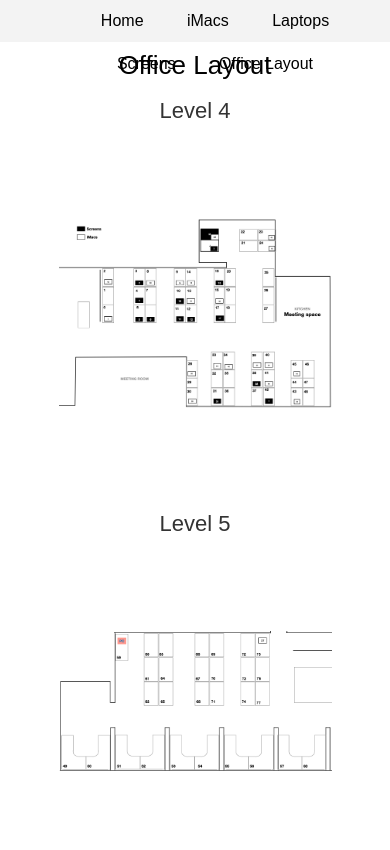
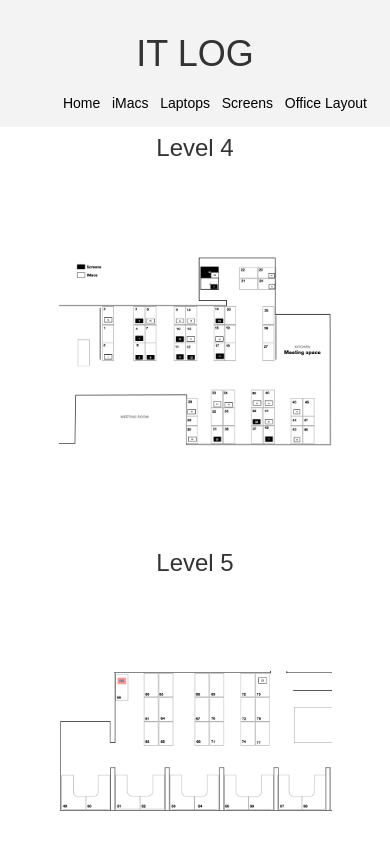
Before and after one commit to stephaniecrocker91/IT-log, a plain HTML site: page layout.html in a window 390 px wide. Drawn offline with nearby package versions, Linux system fonts and the light colour scheme; a web font is replaced by a local one.

Commit message:
Style nav bar for smaller displays, removing margin, remove h1 ttitles on each html page and increase top margin for main

```diff
--- a/assets/css/style.css
+++ b/assets/css/style.css
@@ -2,19 +2,15 @@
 @import url('https://fonts.googleapis.com/css2?family=Arsenal&display=swap');
 body {
     font-family: 'Arsenal', sans-serif;
-    font-size: 16px;
     margin:0;
     text-align: center;
 }
-h1{
-    margin-top: 6vh;
-    color:black;
-    font-size: 26px;
+h1 {
+    margin-top: 4vh;
 }
-h2 {
-    font-size: 22px;
+main{
+    margin-top: 16vh;
 }
-
 /* General styling rules*/
 .keyword {
     text-decoration: underline;
@@ -33,7 +29,6 @@ h2 {
 .buttons:hover {
     background-color: #f3f3f3;
     color: #372825;
-    font-size: 20px;
 }
 
 /* Selection buttons*/
@@ -45,7 +40,7 @@ h2 {
 nav {
     background-color:#f3f3f3;
     width:100vw;
-    height: 5vh;
+    height: 15vh;
     position:fixed;
     top:0;
 }
@@ -56,7 +51,7 @@ ul {
 li {
     display: inline-block;
     text-decoration: none;
-    margin: 1.2vh 5vw;
+    margin: 1.2vh 1vw;
 }
 li a {
     color: black;
@@ -64,7 +59,7 @@ li a {
 li a:hover {
     text-decoration: none;
     color: black;
-    font-size: 20px;
+    font-size: 2rem;
 }
 
 /*Logo*/
@@ -101,3 +96,11 @@ td {
     width:70vw;
     margin: 10vh 15vw;
  }
+
+ /*MEDIA QUERIES*/
+
+ @media screen and (max-width: 1200px) {
+    #logo {
+        width: 90vw;
+        margin-top: 35vh;
+  }
--- a/layout.html
+++ b/layout.html
@@ -14,6 +14,7 @@
 <body>
     <header>
         <nav>
+            <h1 id="itlog-header">IT LOG</h1>
             <ul>
                 <li><a href="index.html" aria-label="Jump to Home Page.">Home</a></li>
                 <li><a href="imacs.html" aria-label="Jump to iMacs archive.">iMacs</a></li>
@@ -24,11 +25,12 @@
         </nav>
     </header>
     <main>
-        <h1 id="title">Office Layout</h1>
-        <h2>Level 4</h2>
-        <img class="office-layout" src="./assets/images/office-layout-4.png" alt="Layout of Goddard LittleFair Office Floor 4">
-        <h2>Level 5</h2>
-        <img class="office-layout" src="./assets/images/office-layout-5.png" alt="Layout of Goddard LittleFair Office Floor 5">
+        <h3>Level 4</h3>
+        <img class="office-layout" src="./assets/images/office-layout-4.png"
+            alt="Layout of Goddard LittleFair Office Floor 4">
+        <h3>Level 5</h3>
+        <img class="office-layout" src="./assets/images/office-layout-5.png"
+            alt="Layout of Goddard LittleFair Office Floor 5">
     </main>
 </body>
 
```
Also changed, not shown: imacs.html (+37 -19 lines), index.html (+1 -0 lines), laptops.html (+3 -2 lines), screens.html (+1 -1 lines), assets/images/logo-goddardlittlefair.png.
